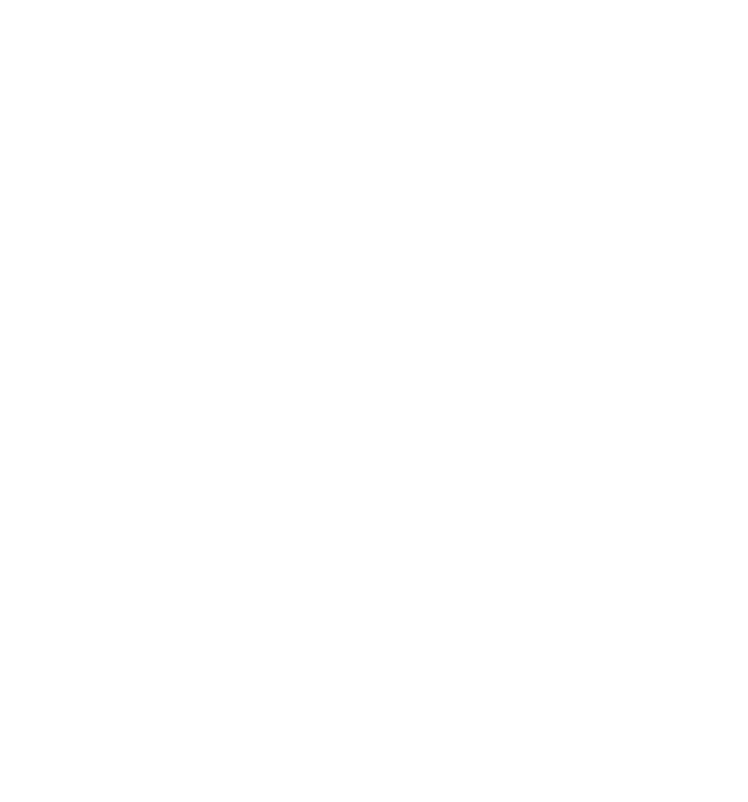
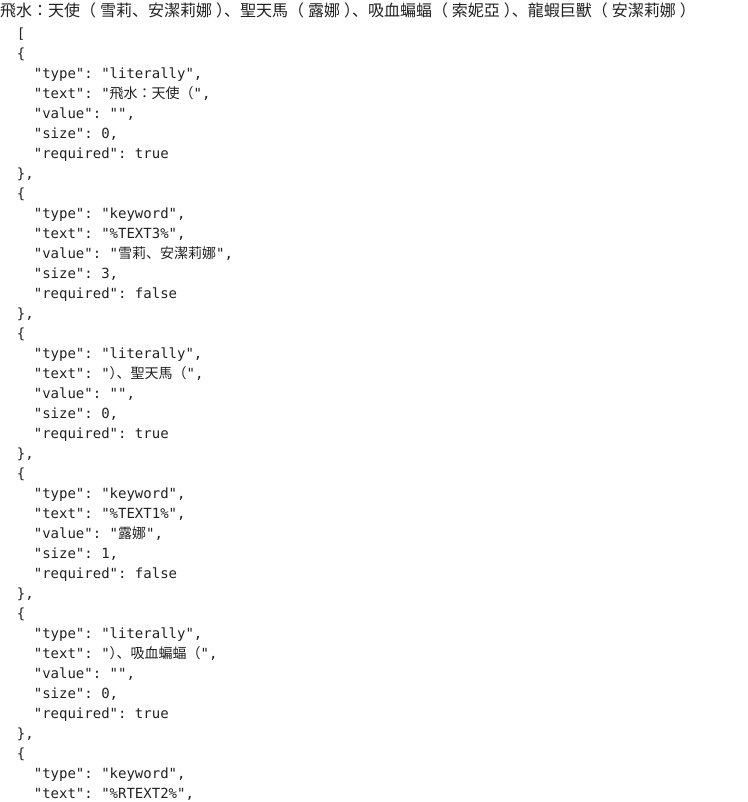
Before and after one commit to gildarts/counseling-render, an Angular app: page / in a window 1280 px wide. Shown: the top 802 px of the page, without its empty margins (0-748 px from the left). Built offline with nearby package versions, Linux system fonts and the light colour scheme.

Commit message:
移動舊程式過來。

```diff
--- a/src/app/app-routing.module.ts
+++ b/src/app/app-routing.module.ts
@@ -1,7 +1,9 @@
 import { NgModule } from '@angular/core';
 import { Routes, RouterModule } from '@angular/router';
+import { MainComponent } from './main.component';
 
 const routes: Routes = [
+  { path: '', component: MainComponent },
   { path: 'research', loadChildren: './research/research.module#ResearchModule'}
 ];
 
--- /dev/null
+++ b/src/app/main.component.html
@@ -0,0 +1,4 @@
+<div>{{sentence}}</div>
+<pre>
+  {{data | json}}
+</pre>
--- /dev/null
+++ b/src/app/main.component.ts
@@ -0,0 +1,28 @@
+import { Component, OnInit } from '@angular/core';
+import { DissectorService } from './render';
+
+@Component({
+  selector: 'app-main',
+  templateUrl: './main.component.html',
+  styleUrls: ['./main.component.css']
+})
+export class MainComponent implements OnInit {
+
+  data: any;
+  sentence: string;
+
+  constructor(
+    private dissector: DissectorService
+  ) {
+
+    const sentence = `飛水：天使（%TEXT3%）、聖天馬（%TEXT1%）、吸血蝙蝠（%RTEXT2%）、龍蝦巨獸（%TEXT%）`;
+    const martix = ['', '雪莉、安潔莉娜', '', '露娜', '', '索妮亞', '', '安潔莉娜'];
+    this.data = dissector.apply(sentence, martix);
+
+    this.sentence = dissector.join(this.data);
+  }
+
+  ngOnInit() {
+  }
+
+}
--- a/src/app/core/dissector.service.ts
+++ b/src/app/render/dissector.service.ts
@@ -1,5 +1,5 @@
 import { Injectable } from '@angular/core';
-import { SentenceDissector } from './sentence-dissector';
+import { SentenceDissector, TokenData } from './sentence-dissector';
 
 @Injectable({
   providedIn: 'root'
@@ -13,8 +13,13 @@
    * @param sentence 飛水：天使（%TEXT3%）、聖天馬（%TEXT1%）、吸血蝙蝠（%RTEXT2%）、龍蝦巨獸（%TEXT%）
    * @param martix ['', '雪莉、安潔莉娜', '', '露娜', '', '索妮亞', '', '安潔莉娜']
    */
-  public parse(sentence: string, martix: string[]) {
+  public apply(sentence: string, martix: string[]) {
     const interpreter = new SentenceDissector(sentence);
     return interpreter.applyMartix(martix);
   }
+
+  public join(tokens: TokenData[]) {
+    const words = tokens.map(v => v.type === 'literally' ? v.text : v.value);
+    return words.join(' ');
+  }
 }
--- /dev/null
+++ b/src/app/render/index.ts
@@ -0,0 +1,2 @@
+
+export * from './dissector.service';
```
Also changed, not shown: src/app/app.module.ts (+6 -3 lines), src/app/render/render.module.ts (added, +13 -0 lines), src/app/main.component.css (added), src/app/render/sentence-dissector.ts (renamed from src/app/core/sentence-dissector.ts).
